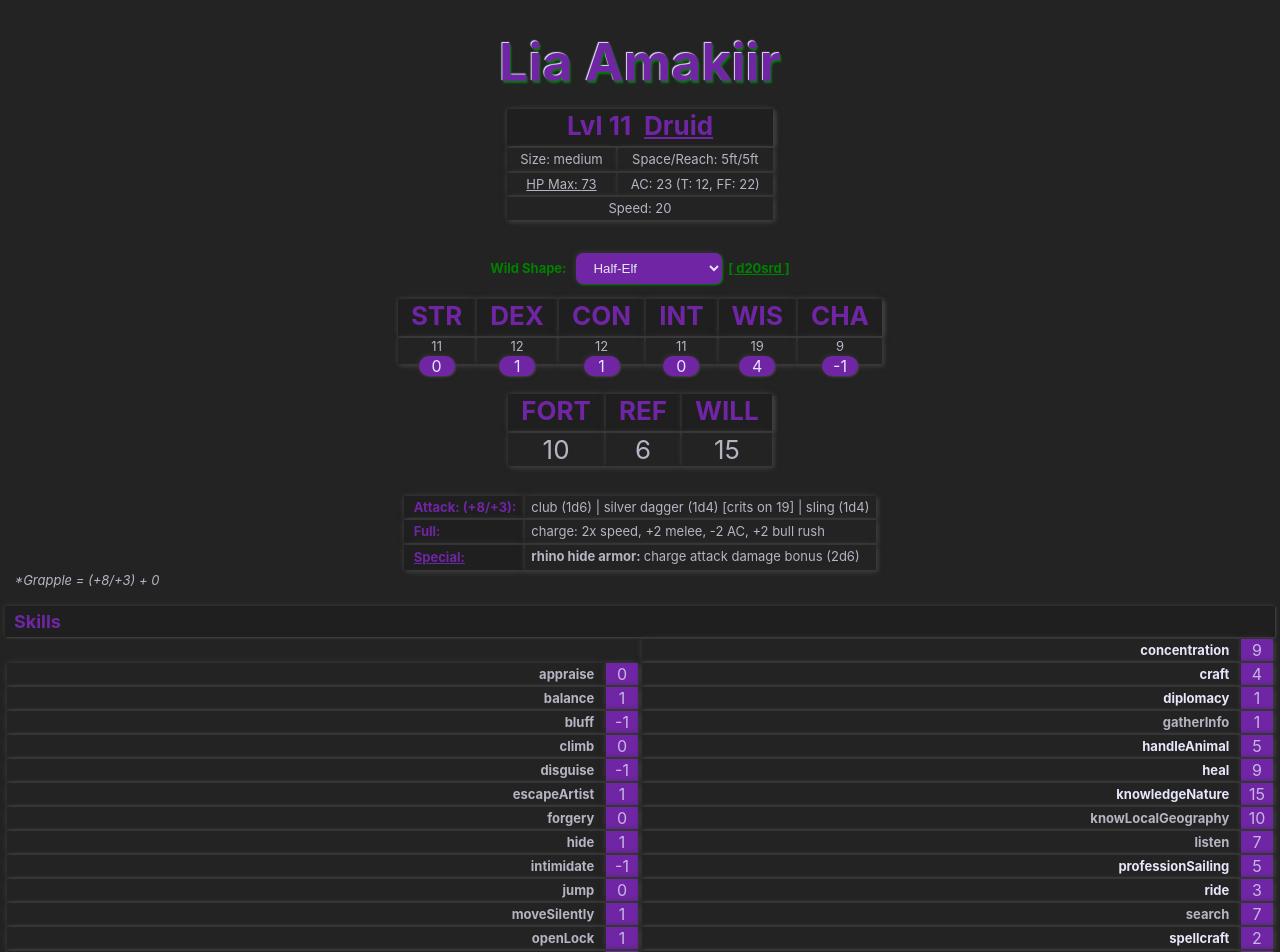
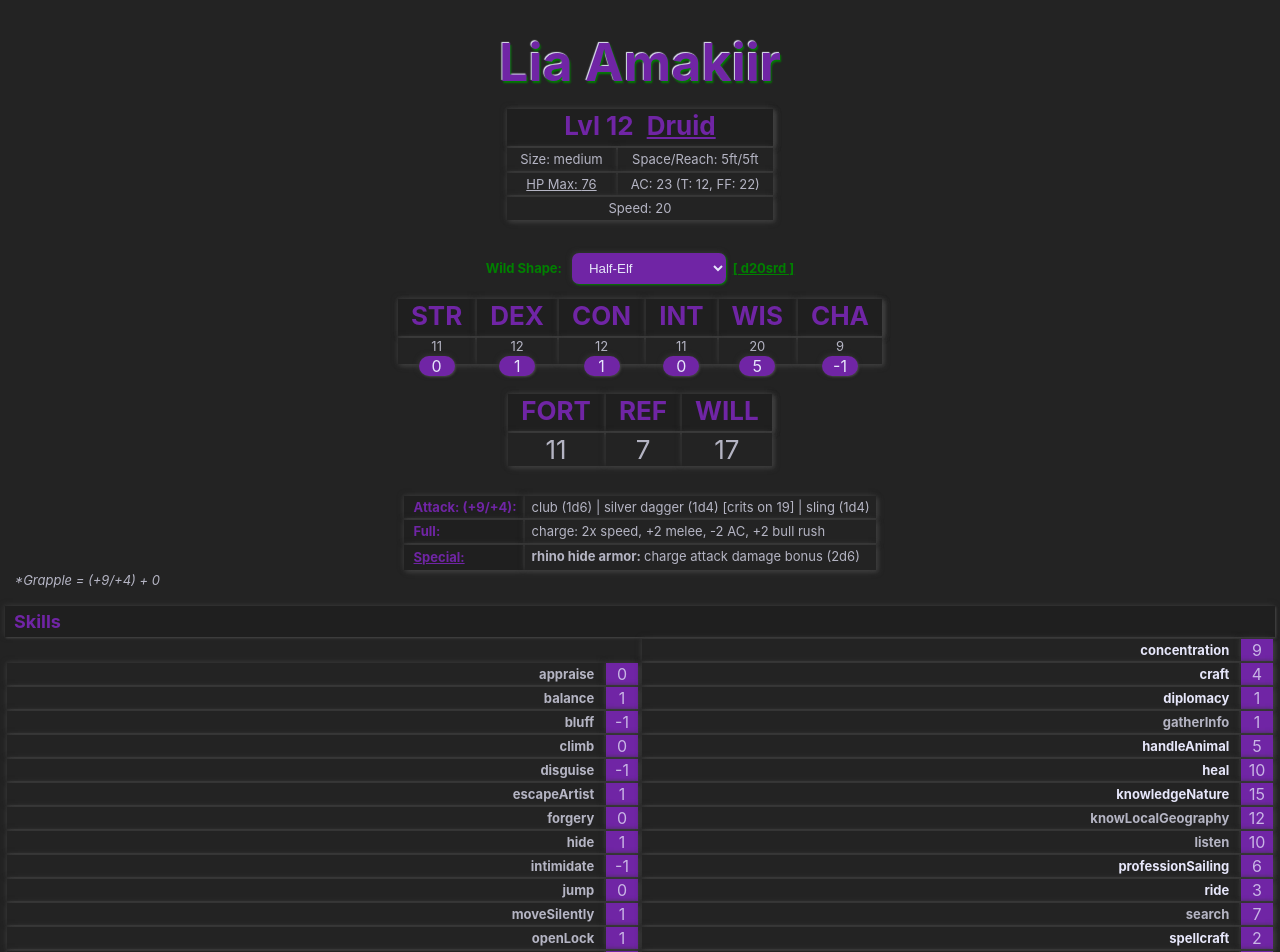
Before and after one commit to sarahRosannaBusch/lia-amakiir, a React (Create React App) app: page / in a window 1280 px wide. Shown: the top 952 px of the page. Built offline with nearby package versions, Linux system fonts and the light colour scheme.

Commit message:
level 12

```diff
--- a/src/App.js
+++ b/src/App.js
@@ -26,9 +26,9 @@ class CharacterSheet extends React.Component {
     constructor(props) {
         super(props);
         this.state = {
-            level: 11,
+            level: 12,
             abilities: {
-                STR: 11, DEX: 12, CON: 12, INT: 11, WIS: 19, CHA: 9
+                STR: 11, DEX: 12, CON: 12, INT: 11, WIS: 20, CHA: 9
             },
             form: props.form,
             AC: 23, //10 + rhino armor + shield + ring of power + rainbow belt + 1(?)
@@ -94,7 +94,7 @@ function LiaHeader(props) {
             <thead><tr>
                 <th colSpan='2'>
                     Lvl {props.state.level}
-                    <a href='https://www.d20srd.org/srd/classes/druid.htm'>
+                    <a target="_blank" href='https://www.d20srd.org/srd/classes/druid.htm'>
                         Druid
                     </a>
                 </th>
@@ -107,7 +107,7 @@ function LiaHeader(props) {
                 <tr>
                     <td  onClick={openSheet}>
                         <span className='underlined'>
-                            HP Max: {(6+8+4+4+8+4+3+6+4+6+5+4)+(CON*props.state.level)}
+                            HP Max: {(6+8+4+4+8+4+3+6+4+6+5+4+2)+(CON*props.state.level)}
                         </span>
                     </td>
                     <td>AC: {AC} (T: {touchAC}, FF: {ffAC})</td>
@@ -150,7 +150,7 @@ class WildShape extends React.Component {
                     onChange={this.handleChange}
                 >{animals}
                 </select>
-                <a className='link' href={animal.link}>[ d20srd ]</a>
+                <a className='link' target='_blank' href={animal.link}>[ d20srd ]</a>
             </div>
         )
     }
@@ -188,9 +188,9 @@ function Abilities(props) {
 }
 
 function SavingThrows(props) {
-    let FORT = 7 + _calcMod(props.abilities.CON) + 2;
-    let REF = 3 + _calcMod(props.abilities.DEX) + 2;
-    let WILL = 9 + _calcMod(props.abilities.WIS) + 2;
+    let FORT = 8 + _calcMod(props.abilities.CON) + 2;
+    let REF = 4 + _calcMod(props.abilities.DEX) + 2;
+    let WILL = 10 + _calcMod(props.abilities.WIS) + 2;
     return (
         <table>
             <thead><tr>
@@ -213,7 +213,7 @@ function Attacks(props) {
         let [name, desc] = v.split(":");
         return (<li key={name}><span className="specialName">{name}: </span>{desc}</li>);
     });
-    let attackBonus = "(+8/+3)";
+    let attackBonus = "(+9/+4)";
     let fullBonus = '';
     let STR = _calcMod(props.abilities.STR);
     let grapple = STR;
@@ -230,7 +230,7 @@ function Attacks(props) {
                 break;
             default: break; //medium is +0
         }
-        let primary = 8 + STR + sizeMod;
+        let primary = 9 + STR + sizeMod;
         let secondary = primary - 5;
         fullBonus = attackBonus = "(+" + primary + "/+" + secondary + ")";
     }
@@ -242,14 +242,14 @@ function Attacks(props) {
                     <tr><th>Attack: {attackBonus}:</th><td>{animal.attack}</td></tr>
                     <tr><th>Full: {fullBonus}</th><td>{animal.fullAttack}</td></tr>
                     <tr>
-                        <th><a href='http://www.d20srd.org/srd/combat/specialAttacks.htm#grappleChecks'>
+                        <th><a target="_blank" href='http://www.d20srd.org/srd/combat/specialAttacks.htm#grappleChecks'>
                             Special:
                         </a></th>
                         <td><ul>{special}</ul></td>
                     </tr>
                 </tbody>
             </table>
-            <p>*Grapple = (+8/+3) + {grapple}</p>
+            <p>*Grapple = (+9/+4) + {grapple}</p>
         </div>
     )
 }
@@ -269,8 +269,8 @@ function Skills(props) {
         handleAnimal: [6, 0, CHA, true],
         heal: [5, 0, WIS, true],
         knowledgeNature: [8, 7, INT, true],
-        knowLocalGeography: [0, 10, INT, false],
-        listen: [2, 1, WIS, false],
+        knowLocalGeography: [2, 10, INT, false],
+        listen: [4, 1, WIS, false],
         professionSailing: [1, 0, WIS, true],
         ride: [0, 2, DEX, true],
         search: [6, 1, INT, false],
--- a/src/animals.js
+++ b/src/animals.js
@@ -603,8 +603,118 @@ export const ANIMALS = [
         CR: 2,
         link: 'https://www.d20srd.org/srd/monsters/swarm.htm#ratSwarm'
     }, {
+        name: 'Assassin Vine',
+        size: "Large Plant",
+        speed: 5,
+        STR: 20,
+        DEX: 10,
+        CON: 16,
+        naturalArmor: 6,
+        attack: "Slam (1d6+7)",
+        fullAttack: "Slam (1d6+7)",
+        specialAttacks: ["Constrict 1d6+7, entangle, ", SA.improvedGrab,
+        "Blindsight 30 ft", "camouflage", "immunity to electricity",
+        "plant traits", "resistance to cold 10 and fire 10"],
+        spaceReach: '10ft/10ft (20ft with vine)',
+        skills: {},
+        CR: 3,
+        link: 'https://www.d20srd.org/srd/monsters/assassinVine.htm'
+    }, {
+        name: 'Fungus, Shrieker',
+        size: "Medium Plant",
+        speed: 0,
+        STR: 0,
+        DEX: 0,
+        CON: 13,
+        naturalArmor: 3,
+        attack: "",
+        fullAttack: "",
+        specialAttacks: ["Shriek", "Low-light vision, plant traits"],
+        spaceReach: '5ft/0ft',
+        skills: {},
+        CR: 1,
+        link: ''
+    }, {
+        name: 'Fungus, Violet',
+        size: "Medium Plant",
+        speed: 10,
+        STR: 14,
+        DEX: 8,
+        CON: 16,
+        naturalArmor: 4,
+        attack: "Tentacle (1d6+2 plus poison)",
+        fullAttack: "4 tentacles (1d6+2 plus poison)",
+        specialAttacks: ["Poison", "Low-light vision, plant traits"],
+        spaceReach: '5ft/10ft',
+        skills: {},
+        CR: 3,
+        link: 'https://www.d20srd.org/srd/monsters/fungus.htm'
+    }, {
+        name: 'Phantom Fungus',
+        size: "Medium Plant",
+        speed: 20,
+        STR: 14,
+        DEX: 10,
+        CON: 16,
+        naturalArmor: 4,
+        attack: "Bite (1d6+3)",
+        fullAttack: "Bite (1d6+3)",
+        specialAttacks: ["Low-light vision, plant traits, greater invisibility"],
+        spaceReach: '5ft/5ft',
+        skills: {listen: 4, moveSilently: 6, spot: 4},
+        CR: 3,
+        link: 'https://www.d20srd.org/srd/monsters/fungus.htm'
+    }, {
+        name: 'Shambling Mound',
+        size: "Large Plant",
+        speed: 20,
+        swimSpeed: 20,
+        STR: 21,
+        DEX: 10,
+        CON: 17,
+        naturalArmor: 11,
+        attack: "Slam (2d6+5)",
+        fullAttack: "2 slams (2d6+5)",
+        specialAttacks: [SA.improvedGrab, "constrict 2d6+7",
+        "Darkvision 60 ft., immunity to electricity, low-light vision, plant traits, resistance to fire 1"],
+        spaceReach: '10ft/10ft',
+        skills: {hide: 3, listen: 8, moveSilently: 8},
+        CR: 6,
+        link: 'https://www.d20srd.org/srd/monsters/shamblingMound.htm'
+    }, {
+        name: 'Tendriculos',
+        size: "Huge Plant",
+        speed: 20,
+        STR: 28,
+        DEX: 9,
+        CON: 22,
+        naturalArmor: 9,
+        attack: "Bite (2d8+9)",
+        fullAttack: "Bite (2d8+9), 2 tendrils (1d6+4)",
+        specialAttacks: [SA.improvedGrab, "paralysis, swallow whole"],
+        spaceReach: '15ft/15ft',
+        skills: {hide: 0, listen: 1, moveSilently: 1, spot: 1},
+        CR: 6,
+        link: 'https://www.d20srd.org/srd/monsters/tendriculos.htm'
+    }, {
+        name: 'Treant',
+        size: "Huge Plant",
+        speed: 30,
+        STR: 29,
+        DEX: 8,
+        CON: 21,
+        naturalArmor: 13,
+        attack: "Slam (2d6+9)",
+        fullAttack: "2 slams (2d6+9)",
+        specialAttacks: ["Animate trees, double damage against objects, trample 2d6+13"],
+        spaceReach: '15ft/15ft',
+        skills: {diplomacy: 3, hide: -9, intimidate: 6, knowledgeNature: 6, listen: 8, senseMotive: 8,
+        spot: 8, survival: 8, survivalInNature: 10},
+        CR: 8,
+        link: 'https://www.d20srd.org/srd/monsters/treant.htm'
+    }, {
         name: '',
-        size: "tiny",
+        size: "",
         speed: 0,
         flySpeed: 0,
         swimSpeed: 0,
@@ -615,7 +725,7 @@ export const ANIMALS = [
         attack: "",
         fullAttack: "",
         specialAttacks: [],
-        spaceReach: '2.5ft/0ft',
+        spaceReach: '',
         skills: {},
         CR: 0,
         link: ''
```
